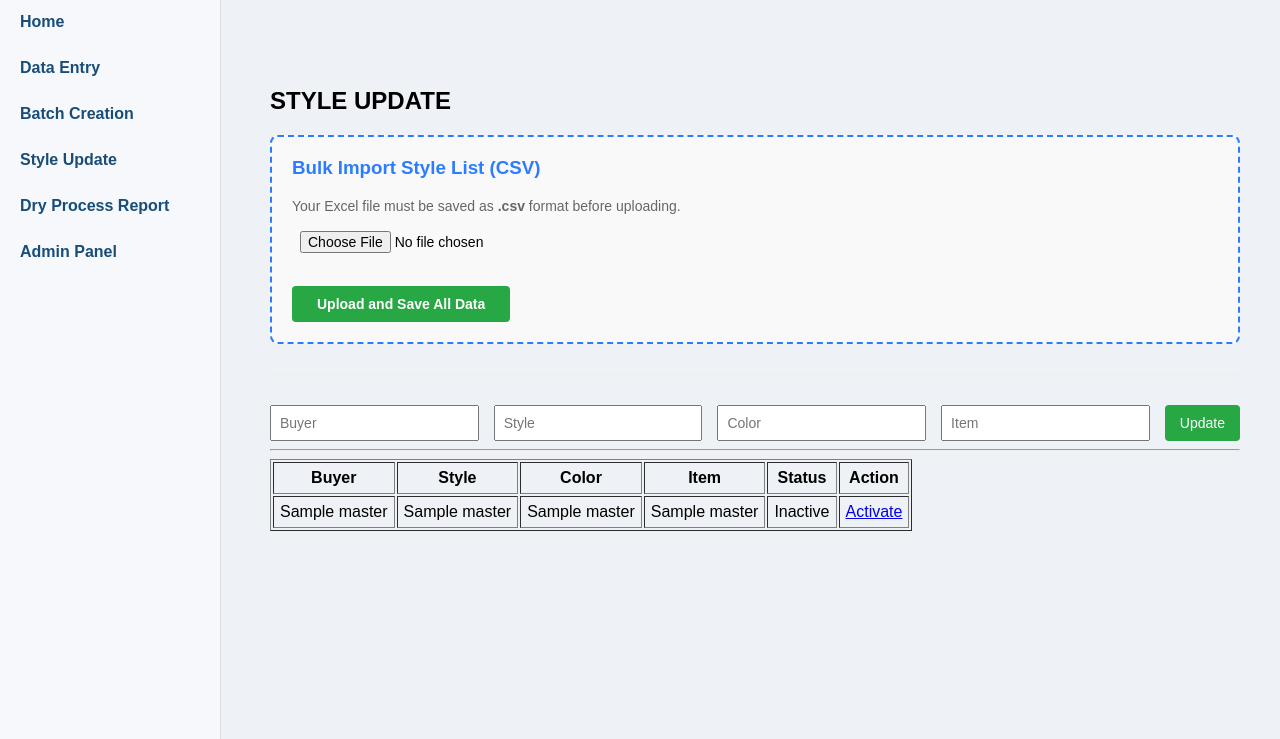
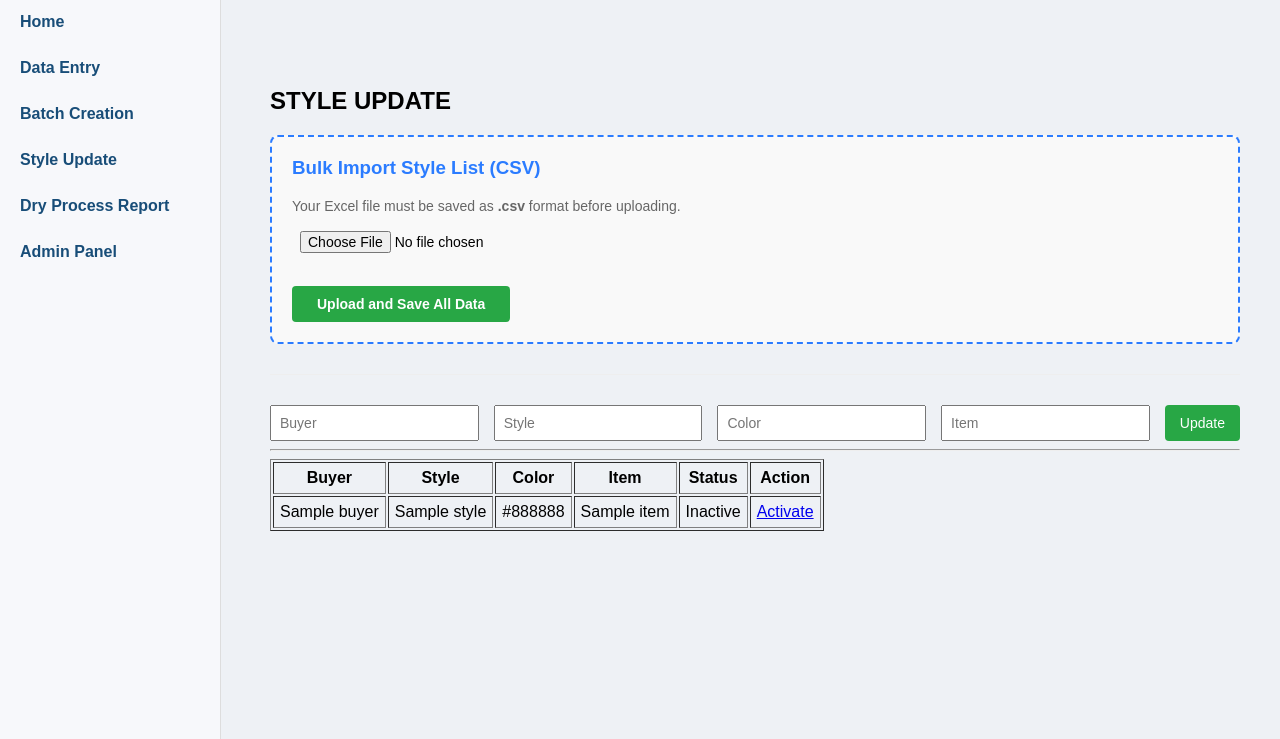
Before and after one commit to IE-SQUARE/Garments-Production-System, a Flask app: page /master_data in a window 1280 px wide. Shown: the part 61-800 px from the top of the page. Run offline with Flask 3, Linux system fonts and the light colour scheme; the visitor is signed in with stand-in values (Sample User, id 1); a database or web service that is not in the repository returns one stand-in record (values such as "Sample title"); some libraries are stand-ins or nearby versions.

Commit message:
master_data.html

```diff
--- a/templates/master_data.html
+++ b/templates/master_data.html
@@ -57,10 +57,10 @@ Update
 {% for r in rows %}
 <tr>
 
-<td>{{r.buyer_name}}</td>
-<td>{{r.style_name}}</td>
-<td>{{r.color_name}}</td>
-<td>{{r.item_name}}</td>
+<td>{{r.buyer}}</td>
+<td>{{r.style}}</td>
+<td>{{r.color}}</td>
+<td>{{r.item}}</td>
 
 <td>
 {% if r.is_active == 1 %}
```
